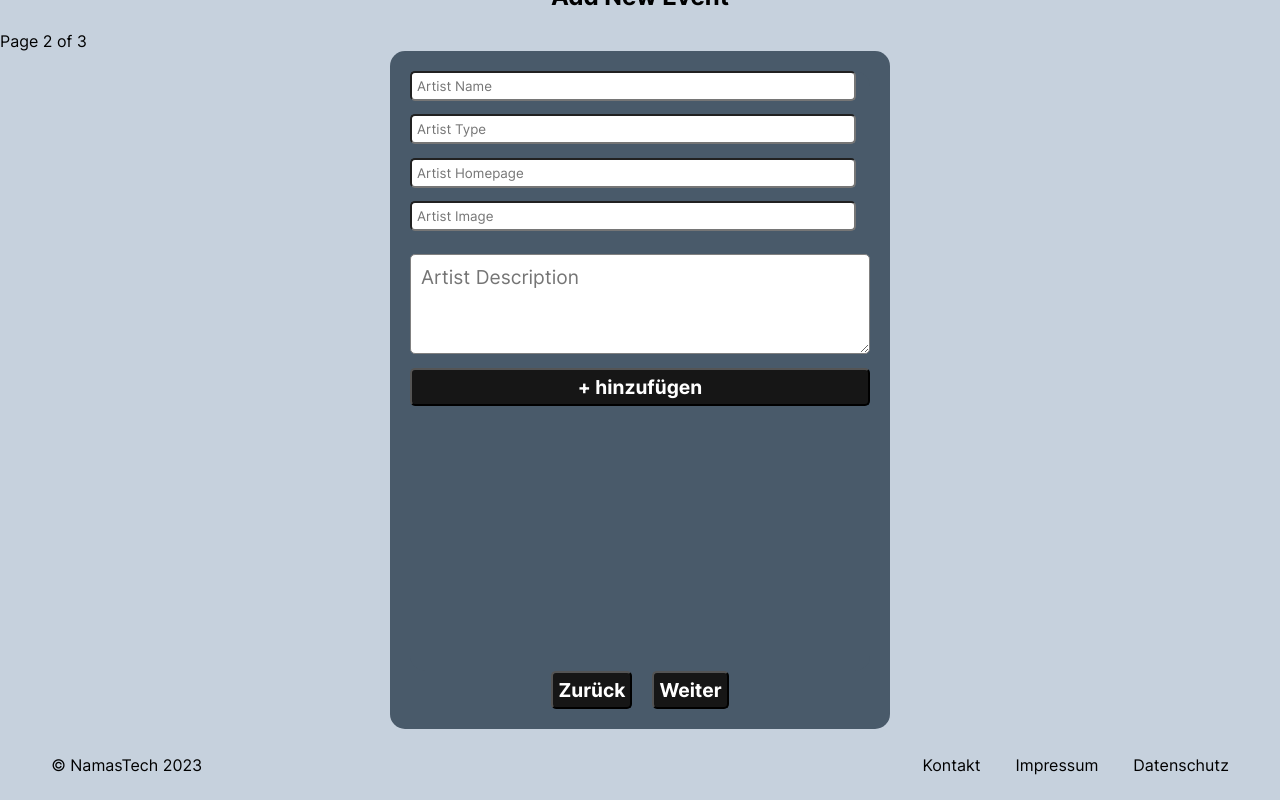
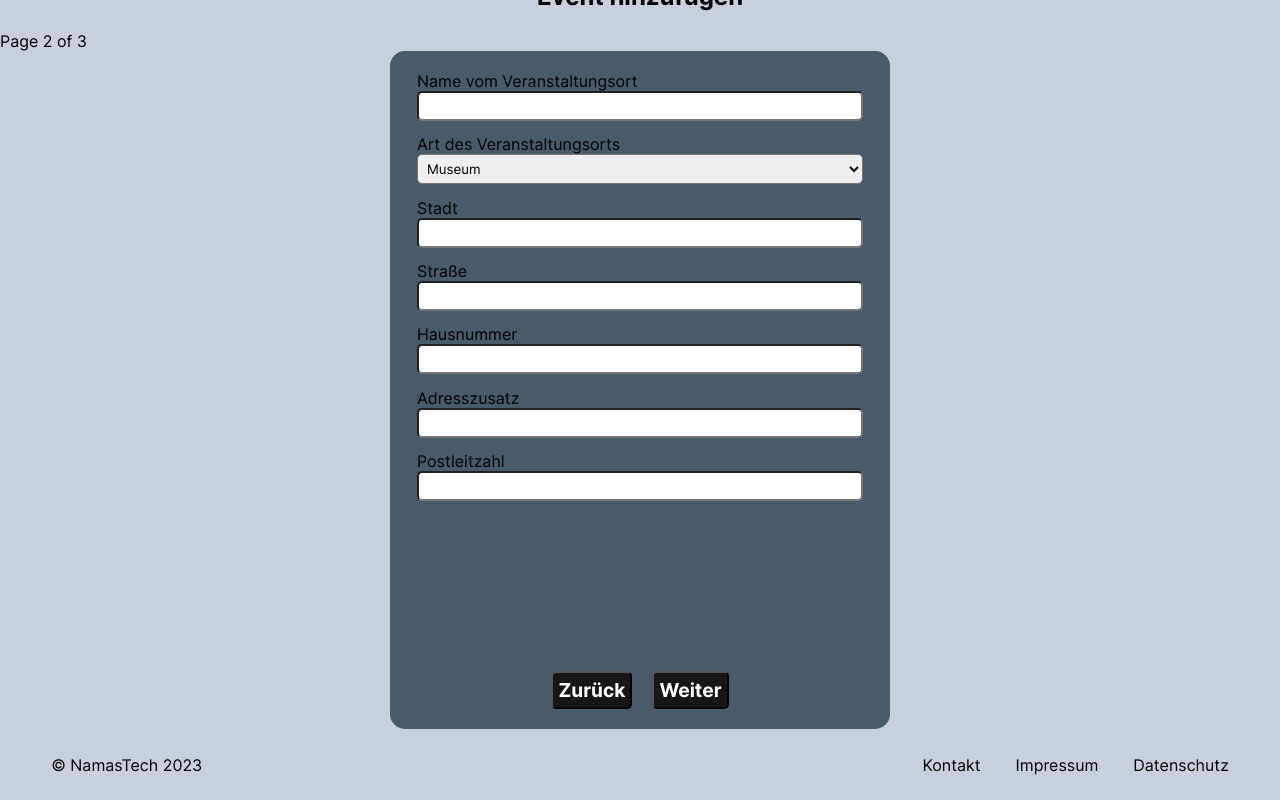
Before and after one commit to NAMASTECH/Kultur-Ausstellungsplattform-frontend, a React (Vite) app: page /event in a window 1280 px wide. Both pictures are taken after a click on the button "Weiter". Shown: the part 317-1117 px from the top of the page. Built offline with nearby package versions, Linux system fonts and the light colour scheme.

Commit message:
labels von english auf deutsch, AddEventForm: page 2 mit 3 getauscht

```diff
--- a/src/js/components/ArtistInputs/ArtistInputs.jsx
+++ b/src/js/components/ArtistInputs/ArtistInputs.jsx
@@ -19,32 +19,32 @@ const ArtistInputs = ({ artist, index, onArtistChange }) => {
                     required
                     value={artist.artistName}
                     onChange={handleChange}
-                    placeholder="Artist Name"
+                    placeholder="Künstlername"
                     className='artist-input'
                 />
                 <input
                     name="artistType"
                     value={artist.artistType}
                     onChange={handleChange}
-                    placeholder="Artist Type"
+                    placeholder="Genre"
                 />
                 <input
                     name="artistHomepage"
                     value={artist.artistHomepage}
                     onChange={handleChange}
-                    placeholder="Artist Homepage"
+                    placeholder="Künstler Homepage"
                 />
                 <input
                     name="artistImg"
                     value={artist.artistImg}
                     onChange={handleChange}
-                    placeholder="Artist Image"
+                    placeholder="Bild vom Künstler"
                 />
             </div>
             <div>
                 <textarea
                     size="sm"
-                    placeholder="Artist Description"
+                    placeholder="Beschreibung vom Künstler"
                     // rows="5"
                     // cols="20"
                     maxLength="2000"
--- a/src/js/components/Layout/Header.jsx
+++ b/src/js/components/Layout/Header.jsx
@@ -29,7 +29,7 @@ function Header() {
       </div>
       <nav className="nav-container">
         {<NavLink to="/">Events</NavLink>}
-        {isOnline() && userData.role == "organizer" && <NavLink to="/event">Ereignis hinzufügen</NavLink> || <NavLink to="/register/organizer">Ereignis hinzufügen</NavLink> }
+        {isOnline() && userData.role == "organizer" && <NavLink to="/event">Event hinzufügen</NavLink> || <NavLink to="/register/organizer">Event hinzufügen</NavLink>}
         {isOnline() && <NavLink to={`/mydata/`}>Meine Daten</NavLink>}
         {/* {isOnline() && <NavLink to="/users">Users</NavLink>} */}
         {!isOnline() && <NavLink to="/login">Anmeldung</NavLink>}
--- a/src/js/views/EditEvent.jsx
+++ b/src/js/views/EditEvent.jsx
@@ -290,7 +290,7 @@ export default function EditEvent() {
                             />
 
                             <SelectComponent
-                                title="Typ von Veranstaltungsort"
+                                title="Art des Veranstaltungsorts"
                                 values={venueTypes}
                                 onChange={handleVenueTypeChange}
                                 selected={event.venues[0].venueType}
@@ -362,19 +362,19 @@ export default function EditEvent() {
 
                                             {index > 0 && (
                                                 <button type="button" onClick={() => removeArtistInput(index)}>
-                                                    entfernen
+                                                    Entfernen
                                                 </button>
                                             )}
                                         </div>
                                     )
                                 })}
 
-                                <button type="button" onClick={addArtistInput}>+ hinzufügen</button>
+                                <button type="button" onClick={addArtistInput}>+ Hinzufügen</button>
                             </div>
 
                         </div>
                         <div className='filter_button'>
-                            <button onClick={handleDeleteEvent}>{event.isActive ? 'dezactivire' : 'activire'}</button>
+                            <button onClick={handleDeleteEvent}>{event.isActive ? 'Deaktivieren' : 'Aktivieren'}</button>
                             <button type="submit" >Speichern</button>
                         </div>
                     </form>
--- a/src/js/views/event/AddEventForm.jsx
+++ b/src/js/views/event/AddEventForm.jsx
@@ -10,14 +10,24 @@ import ArtistInputs from "../../components/ArtistInputs/ArtistInputs.jsx";
 import "./AddEventForm.scss";
 import { useNavigate } from "react-router-dom";
 
+export default function AddEventForm() {
+  const navigate = useNavigate();
 
+  // Datum erstellen
+  var currentDate = new Date();
 
-export default function AddEventForm() {
-  // Eckdaten
-const navigate = useNavigate();
+  // Datum aufteilen
+  var year = currentDate.getFullYear();
+  var month = ("0" + (currentDate.getMonth() + 1)).slice(-2);
+  var day = ("0" + currentDate.getDate()).slice(-2);
+
+  // Datum als string formatieren, im Format "YYYY-MM-DD", zur anzeige als initialen Wert bei statDate
+  var formattedDate = year + "-" + month + "-" + day;
+
   // EventContext konsumieren
   const { eventCategories, eventTypes, venueTypes } = useContext(EventContext);
 
+  // Eckdaten
   const [eventTitle, setEventTitle] = useState("");
   const [artistName, setArtistName] = useState("");
   const [eventType, setEventType] = useState(eventTypes[0]);
@@ -26,10 +36,10 @@ const navigate = useNavigate();
   const [description, setDescription] = useState("");
   const [homepage, setHomepage] = useState("");
   // Wann?
-  const [dateStart, setDateStart] = useState("");
+  const [dateStart, setDateStart] = useState(formattedDate);
   const [dateEnd, setDateEnd] = useState("");
-  const [timeStart, setTimeStart] = useState("");
-  const [timeEnd, setTimeEnd] = useState("");
+  const [timeStart, setTimeStart] = useState("12:00");
+  const [timeEnd, setTimeEnd] = useState("00:00");
   // Wo?
   // Name vom Veranstaltungsort
   const [venueName, setVenueName] = useState("");
@@ -114,7 +124,7 @@ const navigate = useNavigate();
           withCredentials: true,
         }
       );
-      navigate('/mydata');
+      navigate("/mydata");
     } catch (error) {
       console.error("Axios error:", error);
       if (error.response) {
@@ -262,14 +272,14 @@ const navigate = useNavigate();
 
   return (
     <>
-      <h2>Add New Event</h2>
+      <h2>Event hinzufügen</h2>
       <p>{`Page ${PageNo} of 3`}</p>
       <form id="addEvent-form" onSubmit={handleSubmit}>
         <div
           className="page_add_form"
           style={{ display: PageNo == 1 ? "block" : "none" }}
         >
-          <label>Name der Veranstaltung</label>
+          <label>Eventname</label>
           <input
             type="text"
             required
@@ -283,12 +293,12 @@ const navigate = useNavigate();
             onChange={handleEventCategoryChange}
           />
           <SelectComponent
-            title="Typ von Veranstaltung"
+            title="Typ von Event"
             selected={eventType}
             values={eventTypes}
             onChange={handleEventTypeChange}
           />
-          <label>Homepage der Veranstaltung</label>
+          <label>Event Homepage</label>
           <input
             type="text"
             required
@@ -341,7 +351,13 @@ const navigate = useNavigate();
           </div>
           <label>Bild vom Event</label>
 
-          <input type="text" required value={img} onChange={handleImgChange} />
+          <input
+            type="text"
+            required
+            value={img}
+            placeholder="z.B. www.meine-coole-seite.de/bilder/event.jpg"
+            onChange={handleImgChange}
+          />
 
           <label>Description</label>
           <textarea
@@ -354,16 +370,70 @@ const navigate = useNavigate();
             maxLength="2000"
             value={description}
             onChange={handleDescriptionChange}
-          >
-            <p>Write something here </p>
-          </textarea>
+          ></textarea>
         </div>
+
         <div
           className="page_add_form"
           style={{ display: PageNo == 2 ? "block" : "none" }}
         >
           {" "}
           {/* Page 2 */}
+          <label>Name vom Veranstaltungsort</label>
+          <input
+            type="text"
+            required
+            value={venueName}
+            onChange={handleVenueNameChange}
+          />
+          <SelectComponent
+            title="Art des Veranstaltungsorts"
+            selected={venueType}
+            values={venueTypes}
+            onChange={handleVenueTypeChange}
+          />
+          <label>Stadt</label>
+          <input
+            type="text"
+            required
+            value={city}
+            onChange={handleCityChange}
+          />
+          <label>Straße</label>
+          <input
+            type="text"
+            required
+            value={street}
+            onChange={handleStreetChange}
+          />
+          <label>Hausnummer</label>
+          <input
+            type="text"
+            required
+            value={houseNumber}
+            onChange={handleHouseNumberChange}
+          />
+          <label>Adresszusatz</label>
+          <input
+            type="text"
+            value={additionalAddressInfo}
+            onChange={handleAdditionalAddressInfoChange}
+          />
+          <label>Postleitzahl</label>
+          <input
+            type="text"
+            required
+            value={zipCode}
+            onChange={handleZipCodeChange}
+          />
+        </div>
+
+        <div
+          className="page_add_form"
+          style={{ display: PageNo == 3 ? "block" : "none" }}
+        >
+          {" "}
+          {/* Page 3 */}
           {artists.map((artist, index) => (
             <div key={index}>
               <ArtistInputs
@@ -383,60 +453,7 @@ const navigate = useNavigate();
             + hinzufügen
           </button>
         </div>
-        <div
-          className="page_add_form"
-          style={{ display: PageNo == 3 ? "block" : "none" }}
-        >
-          {" "}
-          {/* Page 3 */}
-          <label>Venue Name</label>
-          <input
-            type="text"
-            required
-            value={venueName}
-            onChange={handleVenueNameChange}
-          />
-          <SelectComponent
-            title="Venue Type"
-            selected={venueType}
-            values={venueTypes}
-            onChange={handleVenueTypeChange}
-          />
-          <label>City</label>
-          <input
-            type="text"
-            required
-            value={city}
-            onChange={handleCityChange}
-          />
-          <label>Street</label>
-          <input
-            type="text"
-            required
-            value={street}
-            onChange={handleStreetChange}
-          />
-          <label>House Number</label>
-          <input
-            type="text"
-            required
-            value={houseNumber}
-            onChange={handleHouseNumberChange}
-          />
-          <label>additional Address Information</label>
-          <input
-            type="text"
-            value={additionalAddressInfo}
-            onChange={handleAdditionalAddressInfoChange}
-          />
-          <label>ZIP-Code</label>
-          <input
-            type="text"
-            required
-            value={zipCode}
-            onChange={handleZipCodeChange}
-          />
-        </div>
+
         <div className="form_button">
           <button
             type="button"
```
